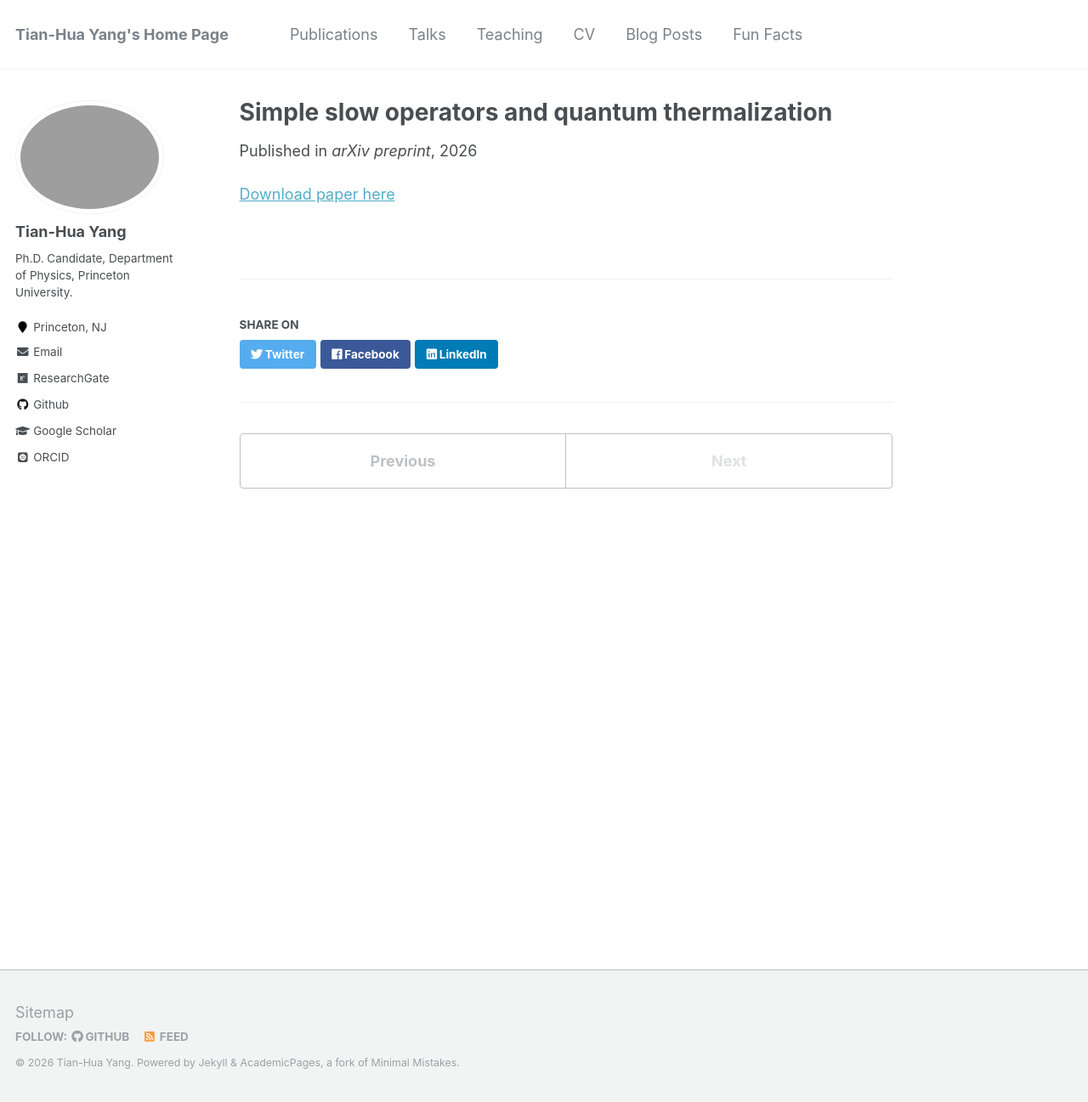
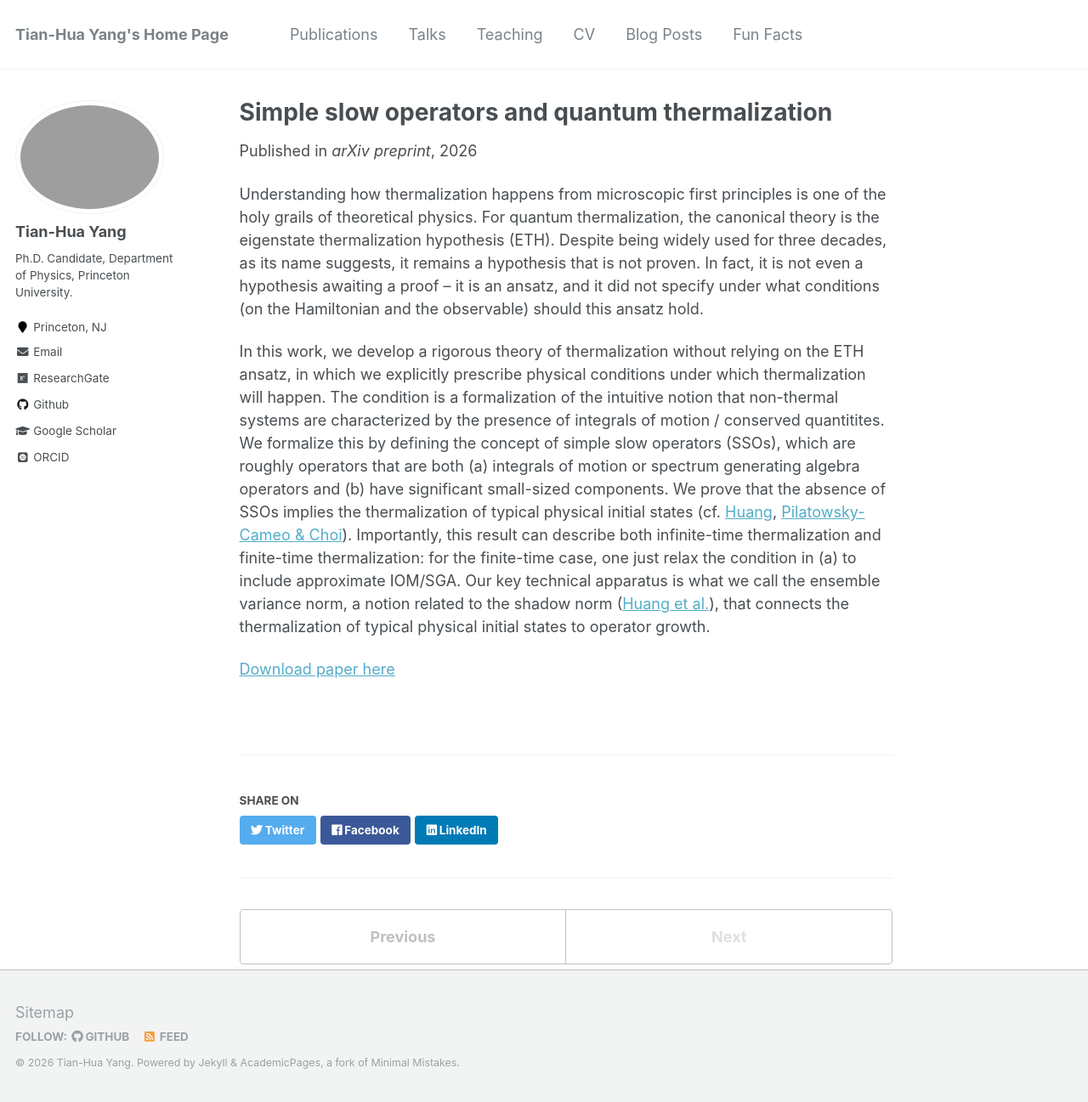
Before and after one commit to ThomasYangth/thomasyangth.github.io, a Jekyll site: the page built from _publications/SSO.md, in a window 1280 px wide and 1297 px high. Shown: the whole window at 85% size. Built offline with Jekyll 4.4.1, drawn with Linux system fonts in a browser that asks for light colours; some web fonts are replaced.

Commit message:
Revise excerpt and expand thermalization explanation
Updated the excerpt to clarify the theorem regarding integrals of motion and thermalization. Added a detailed explanation of the work on thermalization without relying on the ETH ansatz.

```diff
--- a/_publications/SSO.md
+++ b/_publications/SSO.md
@@ -2,11 +2,14 @@
 title: "Simple slow operators and quantum thermalization"
 collection: publications
 permalink: /publication/SSO-2026
-excerpt: 'We proved that the absence of approximate integrals of motion with signifcant low-weight components '
+excerpt: 'We proved a theorem that formalizes the intuition that absence of integrals of motion implies thermalization.'
 date: 2026-04-15
 venue: 'arXiv preprint'
 paperurl: 'https://arxiv.org/abs/2604.13172'
 ---
 
+Understanding how thermalization happens from microscopic first principles is one of the holy grails of theoretical physics. For quantum thermalization, the canonical theory is the eigenstate thermalization hypothesis (ETH). Despite being widely used for three decades, as its name suggests, it remains a hypothesis that is not proven. In fact, it is not even a hypothesis awaiting a proof -- it is an ansatz, and it did not specify under what conditions (on the Hamiltonian and the observable) should this ansatz hold.
+
+In this work, we develop a rigorous theory of thermalization without relying on the ETH ansatz, in which we explicitly prescribe physical conditions under which thermalization will happen. The condition is a formalization of the intuitive notion that non-thermal systems are characterized by the presence of integrals of motion / conserved quantitites. We formalize this by defining the concept of simple slow operators (SSOs), which are roughly operators that are both (a) integrals of motion or spectrum generating algebra operators and (b) have significant small-sized components. We prove that the absence of SSOs implies the thermalization of typical physical initial states (cf. <a href="https://arxiv.org/abs/2409.08436">Huang</a>, <a href="https://www.nature.com/articles/s41467-025-66777-7">Pilatowsky-Cameo & Choi</a>). Importantly, this result can describe both infinite-time thermalization and finite-time thermalization: for the finite-time case, one just relax the condition in (a) to include approximate IOM/SGA. Our key technical apparatus is what we call the ensemble variance norm, a notion related to the shadow norm (<a href="https://www.nature.com/articles/s41567-020-0932-7">Huang et al.</a>), that connects the thermalization of typical physical initial states to operator growth.
 
 [Download paper here](https://arxiv.org/abs/2604.13172)
```
